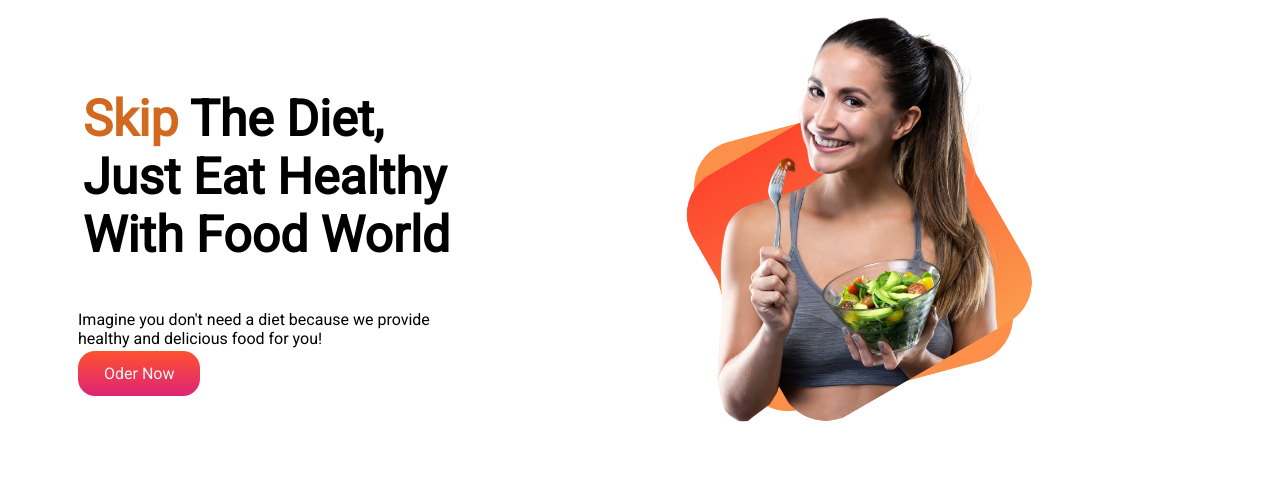
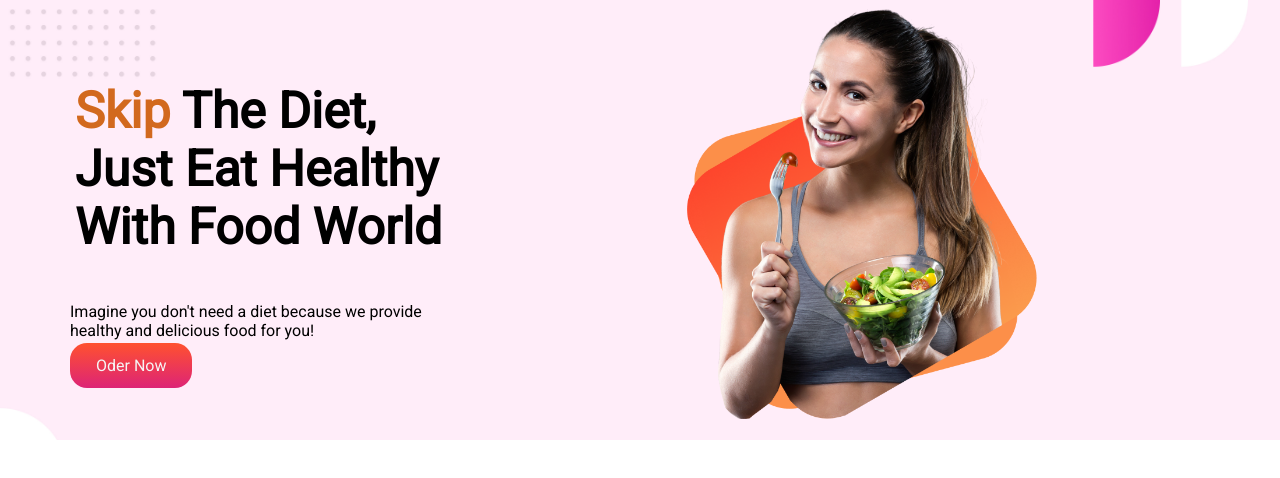
Before and after one commit to Sazzadweb/assignment, a plain HTML site: page index.html in a window 1280 px wide. Drawn offline with Linux system fonts and the light colour scheme.

Commit message:
1st Section Complate

```diff
--- a/style.css
+++ b/style.css
@@ -1,5 +1,6 @@
 body{
     font-family: 'Roboto', sans-serif;
+    margin:0;
 
 }
 h1{
@@ -16,6 +17,7 @@
 }
 .food-world{
     display: flex;
+
 }
 .half-width{
     width: 50%;
@@ -34,3 +36,9 @@
     color: whitesmoke;
     margin-left: 70px;
 }
+.food-world{
+    background-image: url(img/background/Frame\ 59.jpg);
+    background-repeat:no-repeat ;
+    background-size:cover;
+
+}
```
Also changed, not shown: index.html (+1 -1 lines), img/background/Frame 59.jpg (added).
